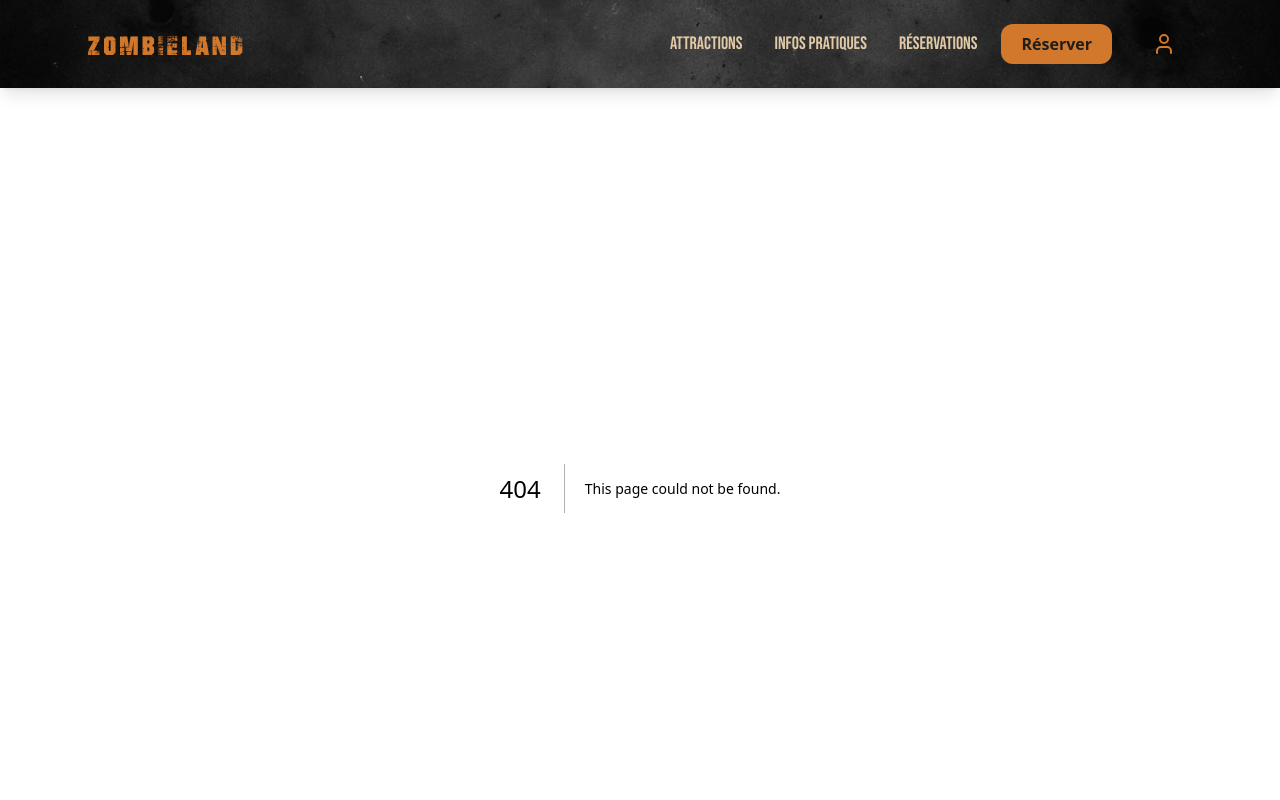
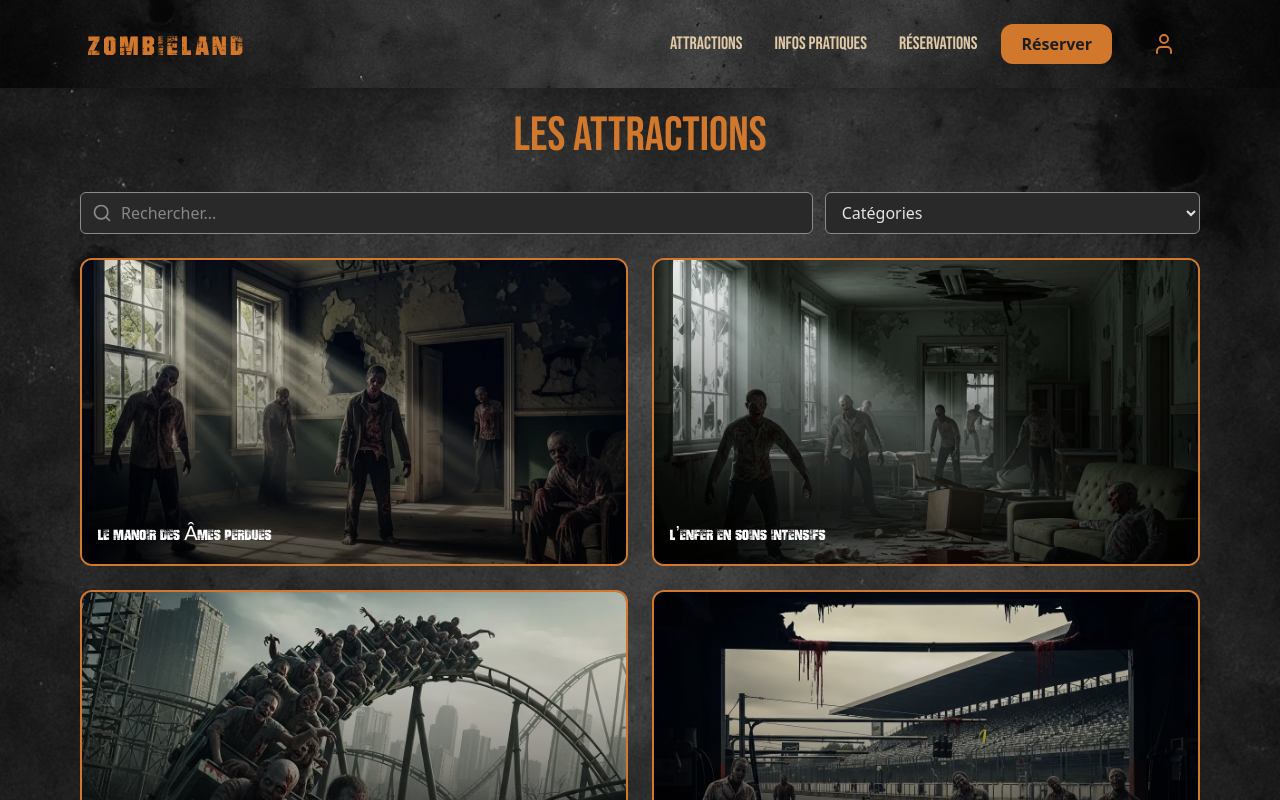
Before and after one commit to Ricoeur-Laurent/Zombieland, a Next.js app in the folder front/: page /attractions in a window 1280 px wide. Before the commit this address had no page. Shown: the top 800 px of the page. Built offline with nearby package versions, Linux system fonts and the light colour scheme.

Commit message:
feat:add page attractions, search bar and select category

```diff
--- /dev/null
+++ b/front/src/app/attractions/page.tsx
@@ -0,0 +1,100 @@
+"use client";
+
+import { Search } from "lucide-react";
+import Image from "next/image";
+import Link from "next/link";
+import { useState } from "react";
+import { attractions } from "@/data/attractions";
+
+export default function AttractionsPage() {
+	/* 1 · State search + category  */
+	const [query, setQuery] = useState("");
+	const [category, setCategory] = useState("");
+
+	const [visible, setVisible] = useState(4); // on commence à 4
+	const step = 4;
+	/* 2 · Filter */
+	const filtered = attractions.filter((a) => {
+		const matchName = a.title.toLowerCase().includes(query.toLowerCase());
+		const matchCat = category ? a.category === category : true;
+		return matchName && matchCat;
+	});
+
+	const visibleItems = filtered.slice(0, visible);
+	const hasMore = visible < filtered.length;
+
+	return (
+		<main className="px-4 py-6 max-w-6xl mx-auto">
+			<h2 className="text-center text-3xl sm:text-5xl font-subtitle uppercase text-primary mb-8">
+				Les attractions
+			</h2>
+
+			{/* search bar & category*/}
+			<div className="flex flex-col gap-3 mb-6 sm:flex-row sm:items-center">
+				<label className="relative w-full">
+					<Search className="absolute left-3 top-1/2 -translate-y-1/2 text-muted size-5" />
+					<input
+						type="search"
+						placeholder="Rechercher..."
+						value={query}
+						onChange={(e) => setQuery(e.target.value)}
+						className="w-full pl-10 pr-4 py-2 rounded-md bg-surface text-text border border-muted focus:outline-none"
+					/>
+				</label>
+
+				<select
+					value={category}
+					onChange={(e) => setCategory(e.target.value)}
+					className="w-full sm:w-1/2 px-3 py-2 rounded-md bg-surface text-text border border-muted"
+				>
+					<option value="">Catégories</option>
+					<option value="Survival">Survival</option>
+					<option value="Escape Game">Escape&nbsp;Game</option>
+					<option value="Manège">Manège</option>
+					<option value="Paintball">Paintball</option>
+					<option value="Simulation urbaine">Simulation urbaine</option>
+					<option value="VR">VR</option>
+				</select>
+			</div>
+
+			{/* filter list */}
+			<div className="grid grid-cols-1 md:grid-cols-2 gap-6">
+				{visibleItems.map((a) => (
+					<Link key={a.id} href={`/${a.slug}`} className="block">
+						<article className="aspect-video relative overflow-hidden rounded-lg border-2 border-primary">
+							<Image
+								src={a.image}
+								alt={a.title}
+								fill
+								className="object-cover"
+								sizes="(max-width:640px)100vw,(max-width:1024px)50vw,33vw"
+								loading="lazy"
+							/>
+							<div className="absolute inset-0 flex items-end p-4 bg-gradient-to-t from-black/70 to-transparent">
+								<h3 className="text-white text-xl font-title">{a.title}</h3>
+							</div>
+						</article>
+					</Link>
+				))}
+				{filtered.length === 0 && (
+					<p className="text-center col-span-full text-muted">
+						Aucune attraction ne correspond à votre recherche.
+					</p>
+				)}
+			</div>
+
+			{/*button show more*/}
+			{hasMore && (
+				<div className="text-center mt-6">
+					<button
+						type="button"
+						onClick={() => setVisible((v) => v + step)}
+						className="bg-primary text-bg px-6 py-2 rounded-lg font-bold hover:bg-primary-dark"
+					>
+						En voir plus
+					</button>
+				</div>
+			)}
+		</main>
+	);
+}
--- a/front/src/app/infos-pratiques/page.tsx
+++ b/front/src/app/infos-pratiques/page.tsx
@@ -96,7 +96,7 @@ const sections = [
 export default function VisitorInfoPage() {
 	return (
 		<main className="max-w-4xl mx-auto px-4 py-12">
-			<h1 className="text-center text-3xl sm:text-5xl font-subtitle uppercase text-primary">
+			<h1 className="text-center text-3xl sm:text-5xl font-subtitle uppercase text-primary mb-8">
 				Infos pratiques
 			</h1>
 
--- a/front/src/app/layout.tsx
+++ b/front/src/app/layout.tsx
@@ -17,9 +17,9 @@ export default function RootLayout({
 }>) {
 	return (
 		<html lang="fr">
-			<body>
+			<body className="min-h-screen flex flex-col bg-bg text-text">
 				<Header />
-				{children}
+				<main className="flex-1">{children}</main>
 				<Footer />
 			</body>
 		</html>
--- a/front/src/app/page.tsx
+++ b/front/src/app/page.tsx
@@ -1,14 +1,10 @@
-import type { Attraction } from "@/@types";
 import CarouselAttractions from "@/components/CarouselAttractions";
 import HeroSection from "@/components/HeroSection";
 import PrepareVisit from "@/components/PrepareVisit";
 
-const attractions: Attraction[] = [
-	{ id: 1, title: "Le Manoir…", img: "/images/desktop/manoir.webp" },
-	{ id: 2, title: "Prison Hors du Temps", img: "/images/desktop/prison.webp" },
-	{ id: 3, title: "Tunnel Sans Retour", img: "/images/desktop/tunnel.webp" },
-	{ id: 4, title: "Tunnel Sans Retour", img: "/images/desktop/tunnel.webp" },
-];
+import { attractions } from "@/data/attractions";
+
+const carouselItems = attractions.slice(0, 4);
 
 export default function Home() {
 	return (
@@ -17,7 +13,7 @@ export default function Home() {
 			<main>
 				<HeroSection />
 				<section className="py-16">
-					<CarouselAttractions items={attractions} />
+					<CarouselAttractions items={carouselItems} />
 				</section>
 				<section className="py-16">
 					<PrepareVisit />
--- a/front/src/components/CarouselAttractions.tsx
+++ b/front/src/components/CarouselAttractions.tsx
@@ -7,7 +7,7 @@ import { useCallback, useEffect, useState } from "react";
 import type { Attraction } from "@/@types";
 
 interface CarouselAttractionsProps {
-	items: Attraction[];
+	items: Pick<Attraction, "id" | "title" | "image">[];
 }
 
 export default function CarouselAttractions({
@@ -63,7 +63,7 @@ export default function CarouselAttractions({
 							<Link href={`/attractions/${a.id}`} className="block h-full">
 								<article className="relative aspect-video overflow-hidden border-2 border-primary rounded-lg m-3">
 									<Image
-										src={a.img}
+										src={a.image}
 										alt={a.title}
 										fill
 										sizes="(min-width:1024px) 33vw,
--- /dev/null
+++ b/front/src/data/attractions.ts
@@ -0,0 +1,145 @@
+// seed/attractions.ts
+
+import type { Attraction } from "@/@types";
+
+export const attractions: Attraction[] = [
+	{
+		id: 1,
+		title: "Le Manoir des Âmes Perdues",
+		slug: "manoir-ames-perdues",
+		image: "/images/desktop/manoir.webp",
+		category: "Escape Game",
+		age: "16+",
+		duration: "60 min",
+		players: "2-6",
+		excerpt:
+			"Escape game horrifique dans un manoir abandonné… 60 minutes pour survivre.",
+		description: `Bienvenue dans le Manoir Zombie, un ancien domaine abandonné depuis des décennies… ou presque. Des rumeurs parlent d’expériences interdites, de cris dans la nuit… et de morts revenus à la vie. Vous et votre équipe êtes envoyés en mission pour enquêter. Une fois les portes refermées derrière vous, le compte à rebours a commencé. Vous avez 60 minutes pour explorer les lieux, résoudre les énigmes et échapper aux griffes des zombies avant qu’il ne soit trop tard…`,
+	},
+	{
+		id: 2,
+		title: "L’Enfer en Soins Intensifs",
+		slug: "enfer-soins-intensifs",
+		image: "/images/desktop/asile.webp",
+		category: "Escape Game",
+		age: "16+",
+		duration: "60 min",
+		players: "2-6",
+		excerpt: "Asile quarantainé : énigmes, infectés et course contre le virus.",
+		description: `Autrefois centre psychiatrique isolé, l’Asile Saint-Croix a été placé sous quarantaine après une série de tests médicaux ayant viré au cauchemar. Aujourd’hui, il ne reste que des cris étouffés, des couloirs délabrés… et des patients qui refusent de mourir.`,
+	},
+	{
+		id: 3,
+		title: "Le Virus Express",
+		slug: "virus-express",
+		image: "/images/desktop/grand_huit.webp",
+		category: "Manège",
+		age: "16+",
+		duration: "6 min",
+		players: "-",
+		excerpt:
+			"Grand huit de la Mort : vitesse vertigineuse, flammes et zombies surgissants.",
+		description: `Les morts se sont relevés… et ils ont pris le contrôle des rails. Hurlements dans l’obscurité, descentes infernales, tunnels infestés, explosions, flammes… et des zombies surgissant des ténèbres à chaque virage.`,
+	},
+	{
+		id: 4,
+		title: "Speed Apocalypse",
+		slug: "speed-apocalypse",
+		image: "/images/desktop/course.webp",
+		category: "Simulation urbaine",
+		age: "16+",
+		duration: "10 min",
+		players: "solo / multi",
+		excerpt:
+			"Course automobile infernale au milieu d’une horde de zombies affamés.",
+		description: `Prenez le volant et affrontez des pilotes déchaînés dans un circuit infesté de zombies et de pièges mortels. Boosters, collisions, virages serrés : adrénaline garantie !`,
+	},
+	{
+		id: 5,
+		title: "Vertige Mortel",
+		slug: "vertige-mortel",
+		image: "/images/desktop/grande_roue.webp",
+		category: "Manège",
+		age: "16+",
+		duration: "10 min",
+		players: "-",
+		excerpt: "Grande roue sinistre avec vue panoramique sur l’apocalypse.",
+		description: `Montez à bord de la Grande Roue des Zombies et découvrez l'apocalypse comme jamais auparavant. Frissons en hauteur assurés !`,
+	},
+	{
+		id: 6,
+		title: "Chasse Mortelle",
+		slug: "chasse-mortelle",
+		image: "/images/desktop/chasse.webp",
+		category: "Paintball",
+		age: "16+",
+		duration: "20 min",
+		players: "4-12",
+		excerpt:
+			"Affrontez des zombies en paintball sur un terrain immersif et angoissant.",
+		description: `Dans la Chasse aux Zombies, vous incarnez un survivant armé de paintball. Stratégie, rapidité et précision sont vos meilleurs alliés pour éliminer les morts-vivants.`,
+	},
+	{
+		id: 7,
+		title: "Prison Hors du Temps",
+		slug: "prison-hors-du-temps",
+		image: "/images/desktop/prison.webp",
+		category: "Escape Game",
+		age: "16+",
+		duration: "60 min",
+		players: "2-6",
+		excerpt:
+			"Escape game temporel dans une prison où passé, présent et futur se confondent.",
+		description: `Bienvenue dans une prison pas comme les autres… Le temps est déréglé ! Résolvez des énigmes temporelles pour retrouver la liberté.`,
+	},
+	{
+		id: 8,
+		title: "Clinique du Chaos",
+		slug: "clinique-du-chaos",
+		image: "/images/desktop/hopital.webp",
+		category: "Survival",
+		age: "16+",
+		duration: "60 min",
+		players: "2-6",
+		excerpt:
+			"Réveillez-vous dans un hôpital désert, rempli d’infectés : survivez !",
+		description: `Vous ouvrez les yeux dans un hôpital désert… Explorez, trouvez des survivants, évitez les créatures et découvrez la vérité sur le chaos.`,
+	},
+	{
+		id: 9,
+		title: "Les Ombres du Cimetière",
+		slug: "ombres-cimetiere",
+		image: "/images/desktop/cimetiere.webp",
+		category: "Survival",
+		age: "16+",
+		duration: "15-20 min",
+		players: "-",
+		excerpt: "Parcourez un cimetière maudit où les morts reviennent à la vie.",
+		description: `La nuit tombe sur un vieux cimetière abandonné… Les tombes s’ouvrent, les morts sortent. Oserez-vous traverser ce lieu maudit ?`,
+	},
+	{
+		id: 10,
+		title: "Les Bois Maudits",
+		slug: "bois-maudits",
+		image: "/images/desktop/foret.webp",
+		category: "Survival",
+		age: "16+",
+		duration: "20 min",
+		players: "-",
+		excerpt:
+			"Traversez une forêt infestée de zombies, lampe torche recommandée.",
+		description: `Sous l’épais couvert des arbres, une horde de zombies rôde. Gardez votre sang-froid et avancez prudemment pour survivre.`,
+	},
+	{
+		id: 11,
+		title: "Tunnel Sans Retour",
+		slug: "tunnel-sans-retour",
+		image: "/images/desktop/tunnel.webp",
+		category: "Simulation urbaine",
+		age: "16+",
+		duration: "15 min",
+		players: "-",
+		excerpt: "Course explosive à travers un tunnel sombre envahi de zombies.",
+		description: `Vous êtes enfermés dans une voiture filant à toute vitesse dans un tunnel. Sirènes, collisions, zombies… 15 minutes d’action non-stop !`,
+	},
+];
```
Also changed, not shown: front/src/@types/index.d.ts (+13 -0 lines), front/public/images/Background/bg-zombie.webp (added).
